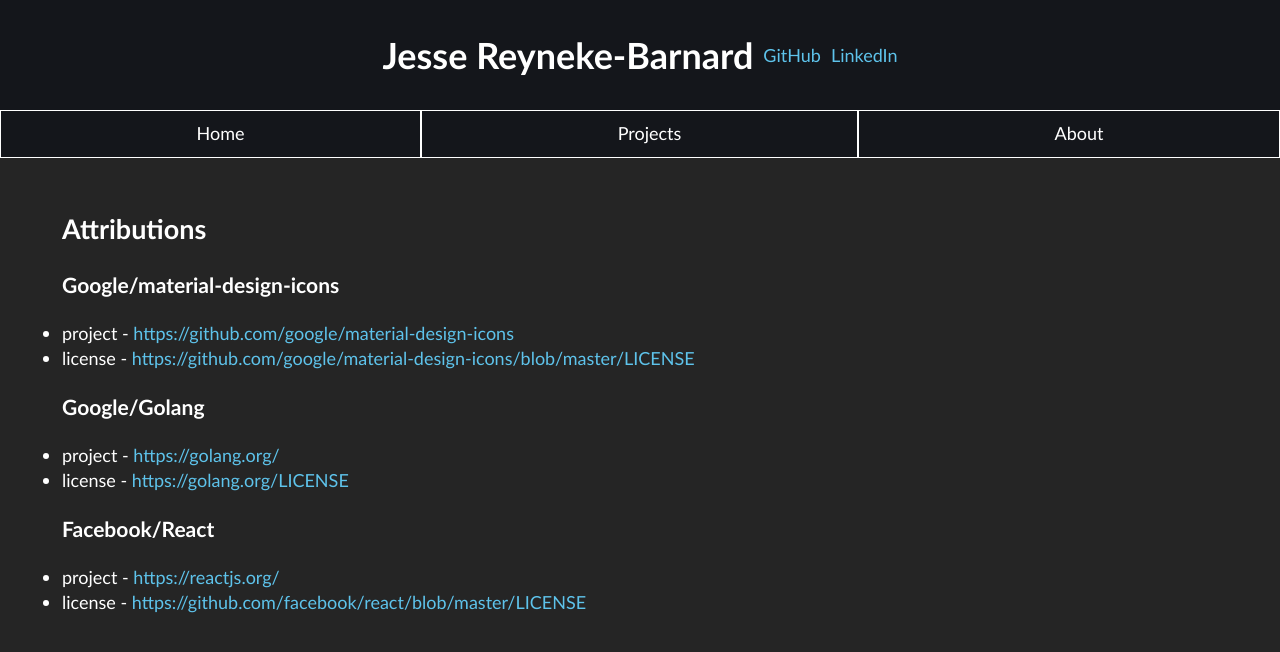
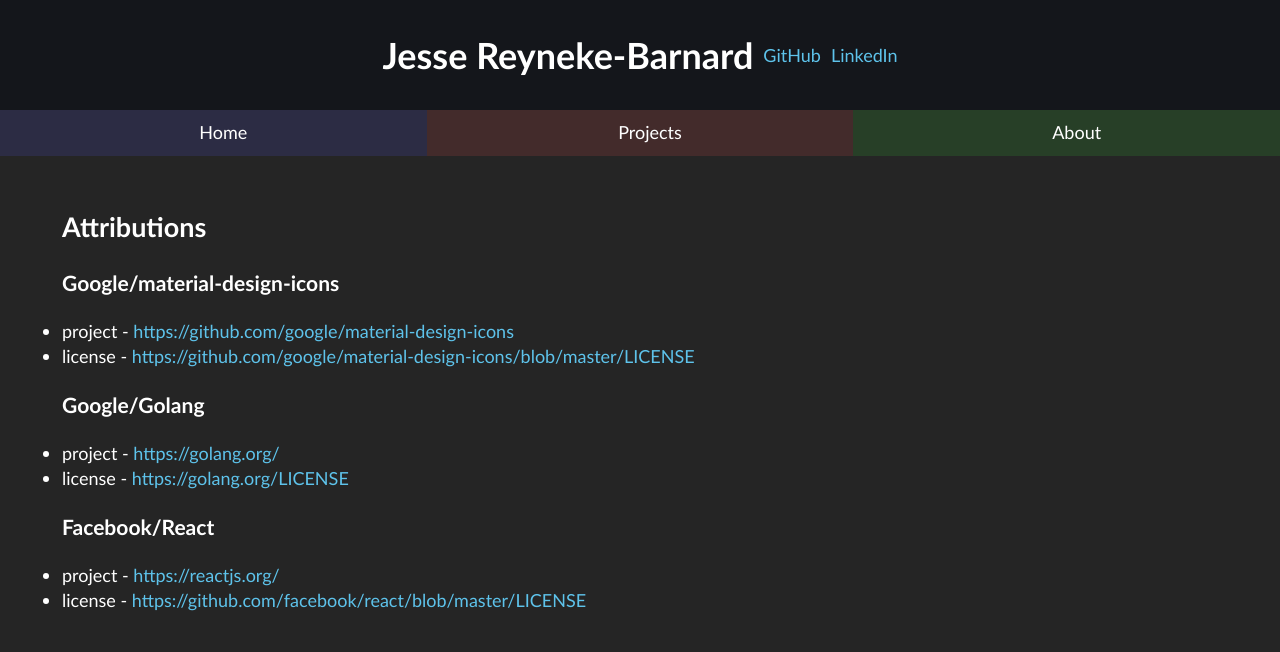
Before and after one commit to jesse-rb/portfolio, a React (Create React App) app in the folder React/: page /about in a window 1280 px wide. Shown: the top 652 px of the page. Built offline with nearby package versions, Linux system fonts and the light colour scheme.

Commit message:
Style overhaul

```diff
--- a/React/src/App.css
+++ b/React/src/App.css
@@ -4,7 +4,6 @@
 	--color-source: #b3b3b3;
 	--background-color-source: #292929;
 	--background-color-source-2: #272727;
-
 
 	--background-color: #28092e;
 	--background-color-2:  #252525;
@@ -13,6 +12,11 @@
 	--background-color-5: #383838;
 	--background-color-image: #e69292;
 
+	--b: #2d2d3d;
+    --g: #2d3d2d;
+    --r: #3d2d2d;
+
+	--space--1: 5px;
 	--space: 10px;
 	--space-2: 30px;
 
@@ -39,8 +43,8 @@
 	font-size: large;
 	line-height: 1.4;
 	color: var(--color);
+	margin: 0;
 	background-color: var(--background-color-2);
-	margin: 0;
 }
 
 button {
@@ -74,10 +78,10 @@
 
 .expander {
 	z-index: 100;
-	background-color: var(--background-color-2);
+	background: linear-gradient(90deg, var(--r), var(--g), var(--b));
 	max-width: 100%;
-	border-top-left-radius: var(--border-radius);
-	border-bottom-left-radius: var(--border-radius);
+	border-radius: 5px;
+	margin-bottom: 5px;
 }
 
 .expander.expanded {
@@ -102,7 +106,7 @@
 }
 
 .material-icons {
-	margin-right: var(--space);
+	margin-right: var(--space--1);
 	vertical-align: middle;
 }
 
--- a/React/src/Components/Layouts/Top.css
+++ b/React/src/Components/Layouts/Top.css
@@ -31,20 +31,28 @@
     display: flex;
     flex-wrap: wrap;
     min-width: 100%;
-    flex-grow: 3;
 }
 
 #navbar > div {
     flex-grow: 3;
-    border: 1px var(--color) solid;
+    flex-basis: 200px;
     padding: 0;
-    transition-duration: 1000ms;
+    transition-duration: 0.2s;
+    filter: saturate(150%);
+}
+
+#navbar > #goto-page-1 {
+    background-color: var(--b);
+}
+#navbar > #goto-page-2 {
+    background-color: var(--r);
+}
+#navbar > #goto-page-3 {
+    background-color: var(--g);
 }
 
 #navbar > div:hover {
-    z-index: 10000;
-    border-top-right-radius: 20px;
-    flex-grow: 4;
+    filter: drop-shadow(0 2px 8px var(--background-color)) invert(0.1) sepia(10%);
 }
 
 #navbar a {
--- a/React/src/Components/Layouts/Top.js
+++ b/React/src/Components/Layouts/Top.js
@@ -10,9 +10,9 @@
                 <a target="_blank" rel="noopener noreferrer"href="https://www.linkedin.com/in/jesse-reyneke-barnard/">LinkedIn</a>
             </div>
             <div id="navbar">
-                <div><a href="/">Home</a></div>
-                <div><a href="/projects">Projects</a></div>
-                <div><a href="/about">About</a></div>
+                <div id="goto-page-1"><a href="/">Home</a></div>
+                <div id="goto-page-2"><a href="/projects">Projects</a></div>
+                <div id="goto-page-3"><a href="/about">About</a></div>
             </div>
         </div>
     )
--- a/React/src/Components/Projects/Categories.css
+++ b/React/src/Components/Projects/Categories.css
@@ -22,16 +22,14 @@
 }
 
 .categories #loading {
-    width: 50%;
-    margin: auto;
-    margin: var(--space-2);
+    display: grid;
+    place-content: center;
 }
 
 .categories #loading-shape {
-    animation: loading 2s ease-in-out infinite;
-    border-radius: var(--border-radius);
-    border: var(--background-color-4) 5px solid;
-    background-color: var(--background-color);
+    animation: loading 5s ease-in-out infinite;
+    border-radius: 50%;
+    background-color: var(--background-color-3);
     width: 3em;
     height: 3em;
     display: flex;
@@ -43,11 +41,19 @@
     font-size: xx-large;
 }
 
-@keyframes loading {
-    50% {
-        border-radius: 50%;
-    }
+.categories #loading-shape .material-icons {
+    /* transform: rotateY(180deg); */
+    animation: loading-icon 2s ease-in-out infinite;
+}
+
+@keyframes loading-icon {
     100% {
-        transform: rotate3d(0, 0, 1, 360deg);
+        transform: rotate3d(1, 1, 1, 360deg);
     }
 }
+
+@keyframes loading {
+    100% {
+        transform: rotate3d(1, 1, 1, 360deg);
+    }
+}
--- a/React/src/Components/Projects/Project.css
+++ b/React/src/Components/Projects/Project.css
@@ -2,9 +2,19 @@
     color: var(--color);
     padding: var(--space-2);
     margin-top: var(--space-2);
-    border-radius: var(--border-radius);
+    border-radius: 5px;
     box-shadow: 0px 0px 10px 5px var(--background-color-3);
     flex-grow: 3;
+    z-index: 0;
+}
+.project:nth-child(n) {
+    background-color: var(--b);
+}
+.project:nth-child(2n) {
+    background-color: var(--r);
+}
+.project:nth-child(3n) {
+    background-color: var(--g);
 }
 
 .project > h4 {
@@ -17,8 +27,9 @@
 }
 
 .project .indent {
-    padding-left: var(--space-2);
-    border-left: solid var(--color-source) 1px;
+    padding-left: 8px;
+    border-left: dotted var(--color-2) 2px;
+    /* border-image: linear-gradient(var(--r), var(--g), var(--b)); */
 }
 
 .preview img {
@@ -40,11 +51,23 @@
     margin-bottom: var(--space);
     margin-right: var(--space);
     animation: alive 20s ease-in-out infinite;
-    z-index: -1;
+    z-index: 0;
 }
 
 .project .preview > .keyword {
     animation-delay: var(--animation-delay);
+    padding: 8px;
+    filter: contrast(80%);
+}
+
+.project > .preview > .keyword:nth-child(n) {
+    background-color: var(--b);
+}
+.project .preview > .keyword:nth-child(2n) {
+    background-color: var(--r);
+}
+.project .preview > .keyword:nth-child(3n) {
+    background-color: var(--g);
 }
 
 .project .preview > img {
```
